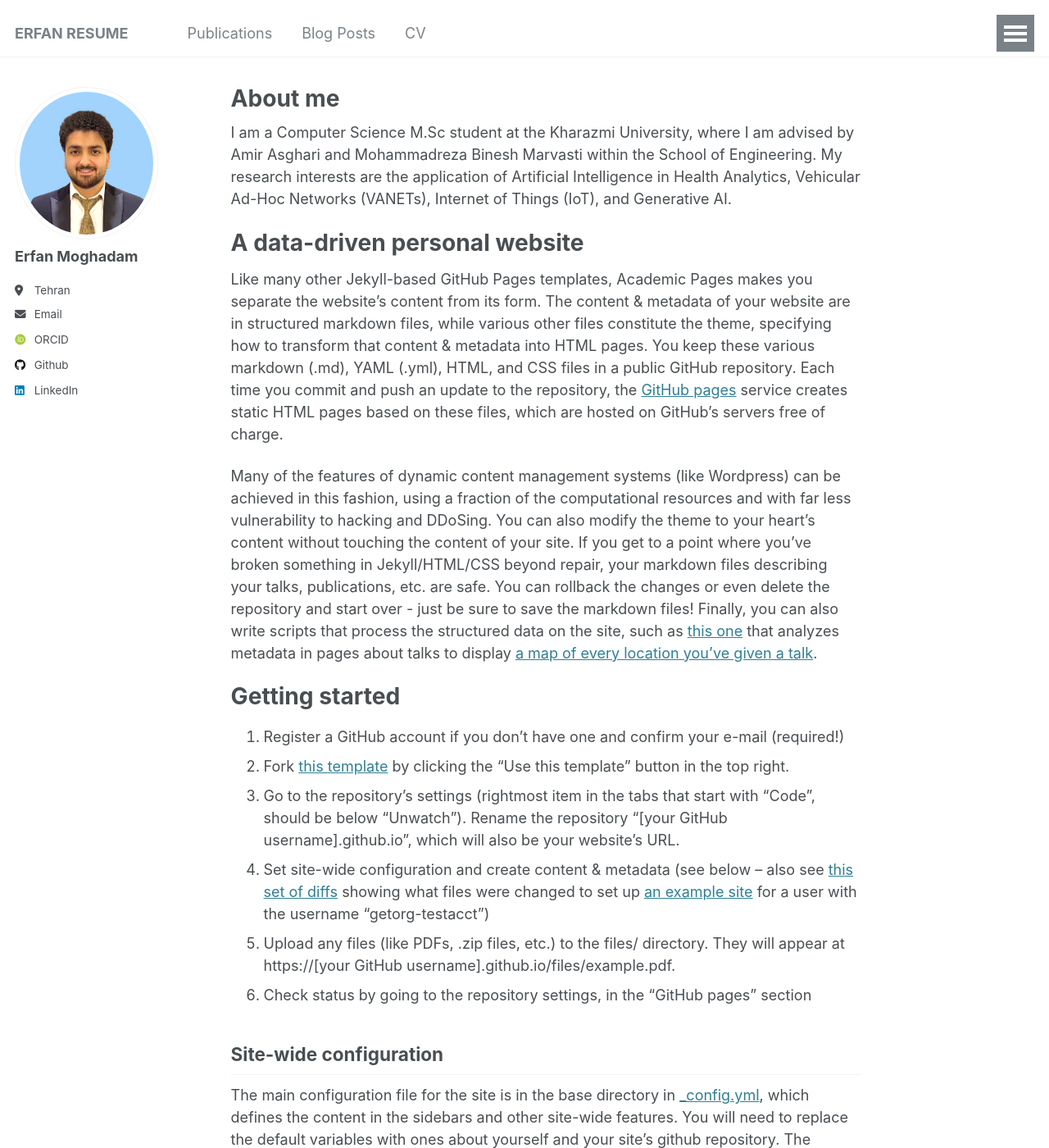
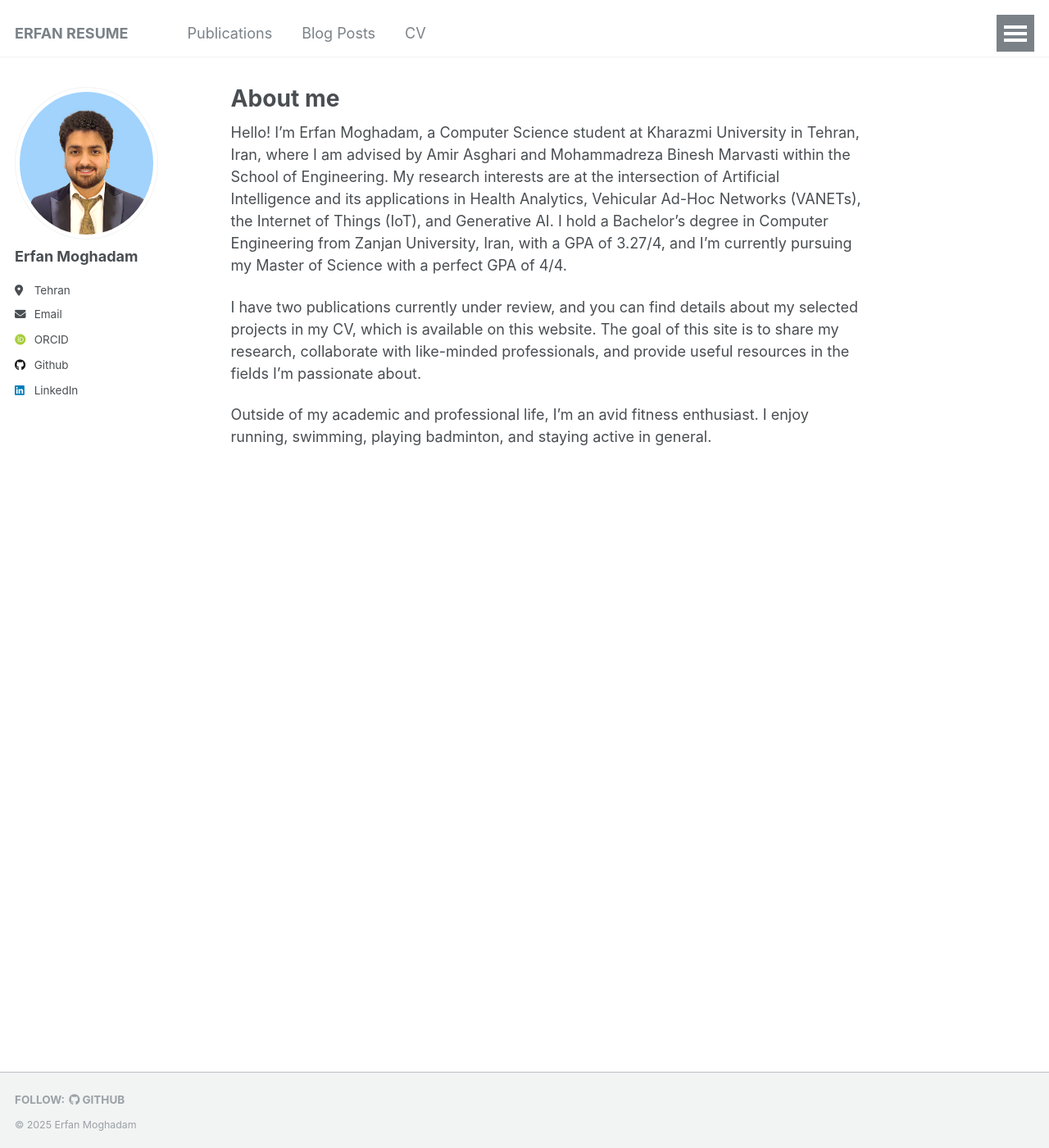
Before and after one commit to erfanresume/erfanresume.github.io, a Jekyll site: the page built from _pages/about.md, in a window 1280 px wide and 1400 px high. Shown: the whole window at 82% size. Built offline with Jekyll 4.4.1, drawn with Linux system fonts in a browser that asks for light colours; some web fonts are replaced; some of the changed text lies outside the part shown.

Commit message:
Update about.md

```diff
--- a/_pages/about.md
+++ b/_pages/about.md
@@ -7,43 +7,8 @@
   - /about.html
 ---
 
-I am a Computer Science M.Sc student at the Kharazmi University, where I am advised by Amir Asghari and Mohammadreza Binesh Marvasti within the School of Engineering. My research interests are the application of Artificial Intelligence in Health Analytics, Vehicular Ad-Hoc Networks (VANETs), Internet of Things (IoT), and Generative AI.
+Hello! I’m Erfan Moghadam, a Computer Science student at Kharazmi University in Tehran, Iran, where I am advised by Amir Asghari and Mohammadreza Binesh Marvasti within the School of Engineering. My research interests are at the intersection of Artificial Intelligence and its applications in Health Analytics, Vehicular Ad-Hoc Networks (VANETs), the Internet of Things (IoT), and Generative AI. I hold a Bachelor’s degree in Computer Engineering from Zanjan University, Iran, with a GPA of 3.27/4, and I’m currently pursuing my Master of Science with a perfect GPA of 4/4.
 
-A data-driven personal website
-======
-Like many other Jekyll-based GitHub Pages templates, Academic Pages makes you separate the website's content from its form. The content & metadata of your website are in structured markdown files, while various other files constitute the theme, specifying how to transform that content & metadata into HTML pages. You keep these various markdown (.md), YAML (.yml), HTML, and CSS files in a public GitHub repository. Each time you commit and push an update to the repository, the [GitHub pages](https://pages.github.com/) service creates static HTML pages based on these files, which are hosted on GitHub's servers free of charge.
+I have two publications currently under review, and you can find details about my selected projects in my CV, which is available on this website. The goal of this site is to share my research, collaborate with like-minded professionals, and provide useful resources in the fields I’m passionate about.
 
-Many of the features of dynamic content management systems (like Wordpress) can be achieved in this fashion, using a fraction of the computational resources and with far less vulnerability to hacking and DDoSing. You can also modify the theme to your heart's content without touching the content of your site. If you get to a point where you've broken something in Jekyll/HTML/CSS beyond repair, your markdown files describing your talks, publications, etc. are safe. You can rollback the changes or even delete the repository and start over - just be sure to save the markdown files! Finally, you can also write scripts that process the structured data on the site, such as [this one](https://github.com/academicpages/academicpages.github.io/blob/master/talkmap.ipynb) that analyzes metadata in pages about talks to display [a map of every location you've given a talk](https://academicpages.github.io/talkmap.html).
-
-Getting started
-======
-1. Register a GitHub account if you don't have one and confirm your e-mail (required!)
-1. Fork [this template](https://github.com/academicpages/academicpages.github.io) by clicking the "Use this template" button in the top right.
-1. Go to the repository's settings (rightmost item in the tabs that start with "Code", should be below "Unwatch"). Rename the repository "[your GitHub username].github.io", which will also be your website's URL.
-1. Set site-wide configuration and create content & metadata (see below -- also see [this set of diffs](http://archive.is/3TPas) showing what files were changed to set up [an example site](https://getorg-testacct.github.io) for a user with the username "getorg-testacct")
-1. Upload any files (like PDFs, .zip files, etc.) to the files/ directory. They will appear at https://[your GitHub username].github.io/files/example.pdf.
-1. Check status by going to the repository settings, in the "GitHub pages" section
-
-Site-wide configuration
-------
-The main configuration file for the site is in the base directory in [_config.yml](https://github.com/academicpages/academicpages.github.io/blob/master/_config.yml), which defines the content in the sidebars and other site-wide features. You will need to replace the default variables with ones about yourself and your site's github repository. The configuration file for the top menu is in [_data/navigation.yml](https://github.com/academicpages/academicpages.github.io/blob/master/_data/navigation.yml). For example, if you don't have a portfolio or blog posts, you can remove those items from that navigation.yml file to remove them from the header.
-
-Create content & metadata
-------
-For site content, there is one markdown file for each type of content, which are stored in directories like _publications, _talks, _posts, _teaching, or _pages. For example, each talk is a markdown file in the [_talks directory](https://github.com/academicpages/academicpages.github.io/tree/master/_talks). At the top of each markdown file is structured data in YAML about the talk, which the theme will parse to do lots of cool stuff. The same structured data about a talk is used to generate the list of talks on the [Talks page](https://academicpages.github.io/talks), each [individual page](https://academicpages.github.io/talks/2012-03-01-talk-1) for specific talks, the talks section for the [CV page](https://academicpages.github.io/cv), and the [map of places you've given a talk](https://academicpages.github.io/talkmap.html) (if you run this [python file](https://github.com/academicpages/academicpages.github.io/blob/master/talkmap.py) or [Jupyter notebook](https://github.com/academicpages/academicpages.github.io/blob/master/talkmap.ipynb), which creates the HTML for the map based on the contents of the _talks directory).
-
-**Markdown generator**
-
-The repository includes [a set of Jupyter notebooks](https://github.com/academicpages/academicpages.github.io/tree/master/markdown_generator
-) that converts a CSV containing structured data about talks or presentations into individual markdown files that will be properly formatted for the Academic Pages template. The sample CSVs in that directory are the ones I used to create my own personal website at stuartgeiger.com. My usual workflow is that I keep a spreadsheet of my publications and talks, then run the code in these notebooks to generate the markdown files, then commit and push them to the GitHub repository.
-
-How to edit your site's GitHub repository
-------
-Many people use a git client to create files on their local computer and then push them to GitHub's servers. If you are not familiar with git, you can directly edit these configuration and markdown files directly in the github.com interface. Navigate to a file (like [this one](https://github.com/academicpages/academicpages.github.io/blob/master/_talks/2012-03-01-talk-1.md) and click the pencil icon in the top right of the content preview (to the right of the "Raw | Blame | History" buttons). You can delete a file by clicking the trashcan icon to the right of the pencil icon. You can also create new files or upload files by navigating to a directory and clicking the "Create new file" or "Upload files" buttons.
-
-Example: editing a markdown file for a talk
-![Editing a markdown file for a talk](/images/editing-talk.png)
-
-For more info
-------
-More info about configuring Academic Pages can be found in [the guide](https://academicpages.github.io/markdown/), the [growing wiki](https://github.com/academicpages/academicpages.github.io/wiki), and you can always [ask a question on GitHub](https://github.com/academicpages/academicpages.github.io/discussions). The [guides for the Minimal Mistakes theme](https://mmistakes.github.io/minimal-mistakes/docs/configuration/) (which this theme was forked from) might also be helpful.
+Outside of my academic and professional life, I’m an avid fitness enthusiast. I enjoy running, swimming, playing badminton, and staying active in general.
```
